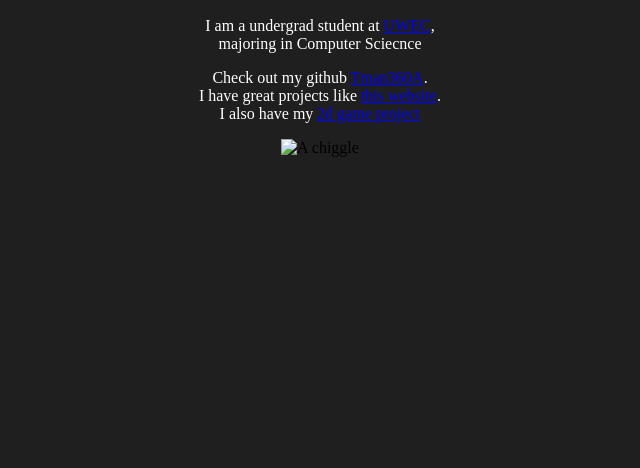
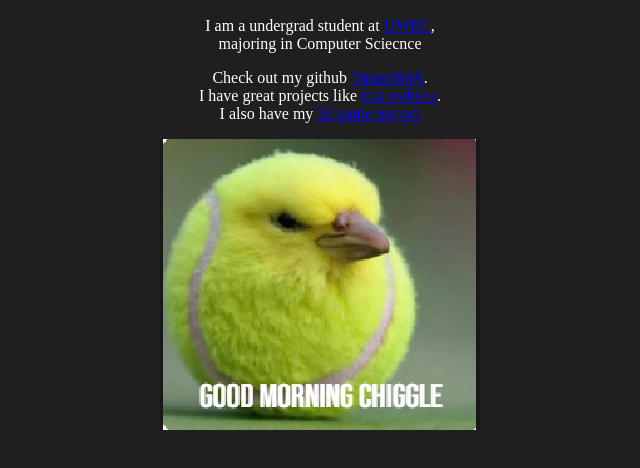
Before and after one commit to Tman360A/personal_website, a plain HTML site: page src/index.html in a window 1280 px wide. Shown: the part 110-578 px from the top of the page, without its empty margins (320-960 px from the left). Drawn offline with Linux system fonts and the light colour scheme.

Commit message:
fixed the image

```diff
--- a/src/index.html
+++ b/src/index.html
@@ -21,7 +21,7 @@
 
     </p>
 
-    <img src="imag/chiggle.jpg" alt="A chiggle">
+    <img src="img/chiggle.jpg" alt="A chiggle">
 </body>
 
 </html>
```
